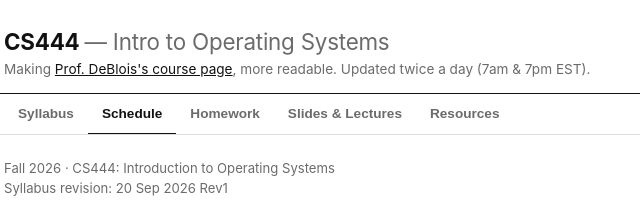
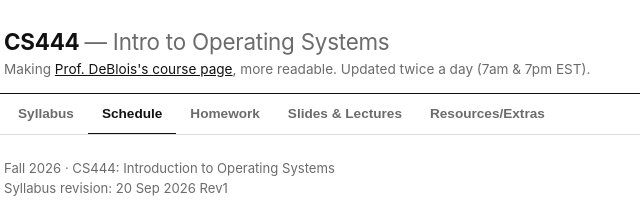
Before and after one commit to dariadobrolinski/enhanced-cs444, a website: page docs/index.html in a window 1280 px wide. Shown: the top 215 px of the page, 292-932 px from the left. Drawn offline with Linux system fonts and the light colour scheme.

Commit message:
Update resources tab label to "Resources/Extras"

```diff
--- a/docs/index.html
+++ b/docs/index.html
@@ -23,7 +23,7 @@
     <button class="tab-btn" data-tab="schedule">Schedule</button>
     <button class="tab-btn" data-tab="homework">Homework</button>
     <button class="tab-btn" data-tab="slides">Slides &amp; Lectures</button>
-    <button class="tab-btn" data-tab="resources">Resources</button>
+    <button class="tab-btn" data-tab="resources">Resources/Extras</button>
   </div>
 </nav>
 
```
